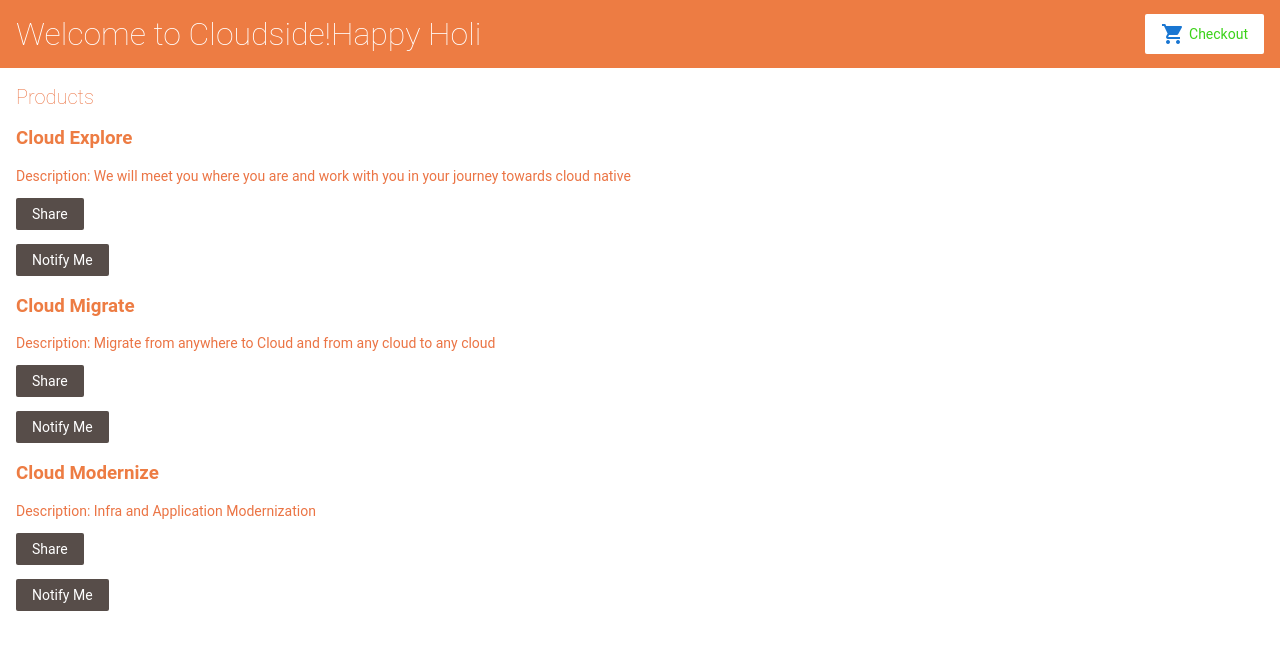
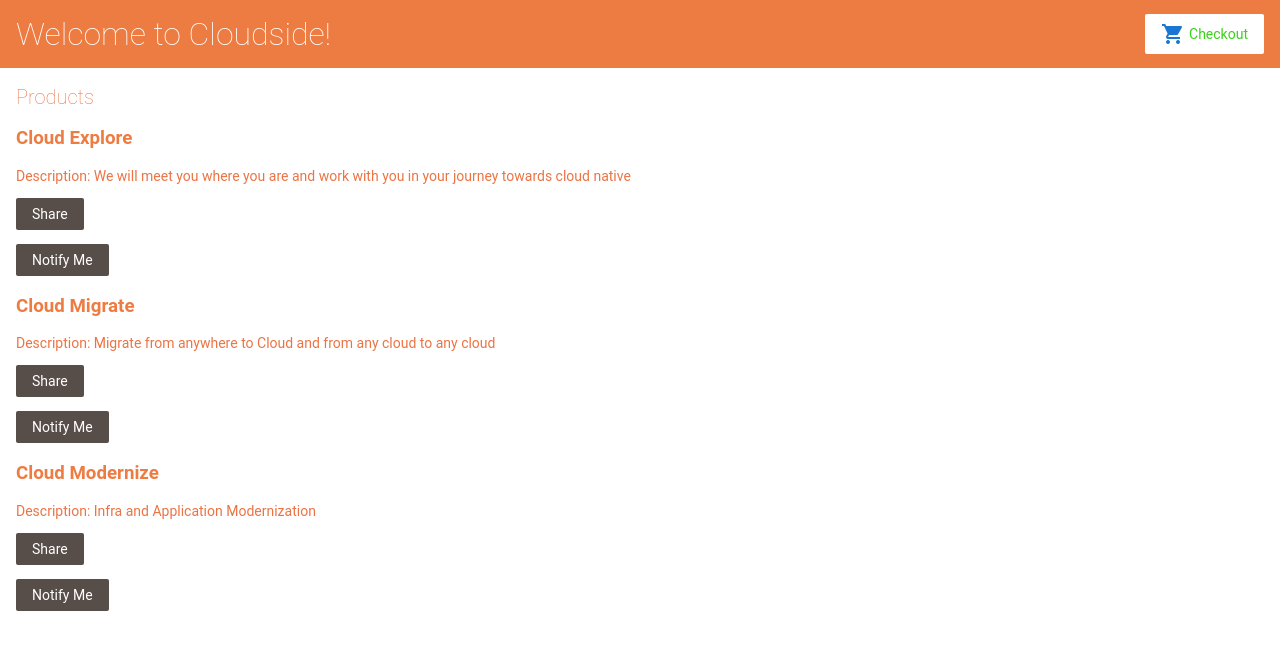
Before and after one commit to lakshmanparvathala-cloudside/Angular, an Angular app: page / in a window 1280 px wide. Shown: the top 650 px of the page. Built offline with nearby package versions, Linux system fonts and the light colour scheme.

Commit message:
Update top-bar.component.html

```diff
--- a/src/app/top-bar/top-bar.component.html
+++ b/src/app/top-bar/top-bar.component.html
@@ -1,5 +1,5 @@
 <a [routerLink]="['/']">
-  <h1>Welcome to Cloudside!Happy Holi</h1>
+  <h1>Welcome to Cloudside!</h1>
 </a>
 
 <a [routerLink]="['/cart']" class="button fancy-button"><i class="material-icons">shopping_cart</i>Checkout</a>
```
